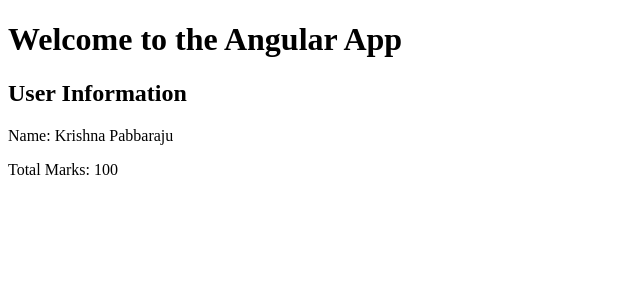
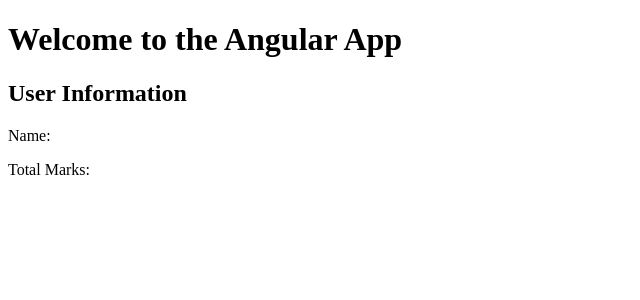
Before and after one commit to KrishnaBhargaviP/Krishna-Pabbaraju-Learning-Angular, an Angular app: page / in a window 1280 px wide. Shown: the top 300 px of the page, without its empty margins (0-640 px from the left). Built offline with nearby package versions, Linux system fonts and the light colour scheme.

Commit message:
create, export a new interface

```diff
--- a/package.json
+++ b/package.json
@@ -6,7 +6,8 @@
     "start": "ng serve",
     "build": "ng build",
     "watch": "ng build --watch --configuration development",
-    "test": "ng test"
+    "test": "ng test",
+    "generateInterface": "ng generate interface"
   },
   "private": true,
   "dependencies": {
--- /dev/null
+++ b/src/app/Shared/Modules/user.ts
@@ -0,0 +1,7 @@
+export interface User {
+  id: number;
+  firstName: string;
+  lastName: string;
+  isAdmin?: boolean;
+  email: string;
+}
--- a/src/app/app.component.ts
+++ b/src/app/app.component.ts
@@ -1,5 +1,6 @@
 import { Component } from '@angular/core';
 import { RouterOutlet } from '@angular/router';
+import {User} from './Shared/Modules/user';
 
 @Component({
   selector: 'app-root',
@@ -9,9 +10,14 @@
   styleUrl: './app.component.css'
 })
 export class AppComponent {
-  title = 'Krishna-Pabbaraju-Learning-Angular';
+  title = 'User Details';
 
   // Two new variables with types
-  userName: string = 'Krishna Pabbaraju';
-  userMarks: number = 100;
+  User1: User = {
+    id : 1,
+    firstName: 'Krishna',
+    lastName: 'Pabbaraju',
+    isAdmin: true,
+    email: 'w0866008@myscc.ca'
+  }
 }
--- /dev/null
+++ b/src/app/models/user.ts
@@ -0,0 +1,2 @@
+export interface User {
+}
```
Also changed, not shown: 1 other file (tests, documents, lock files or other folders).
